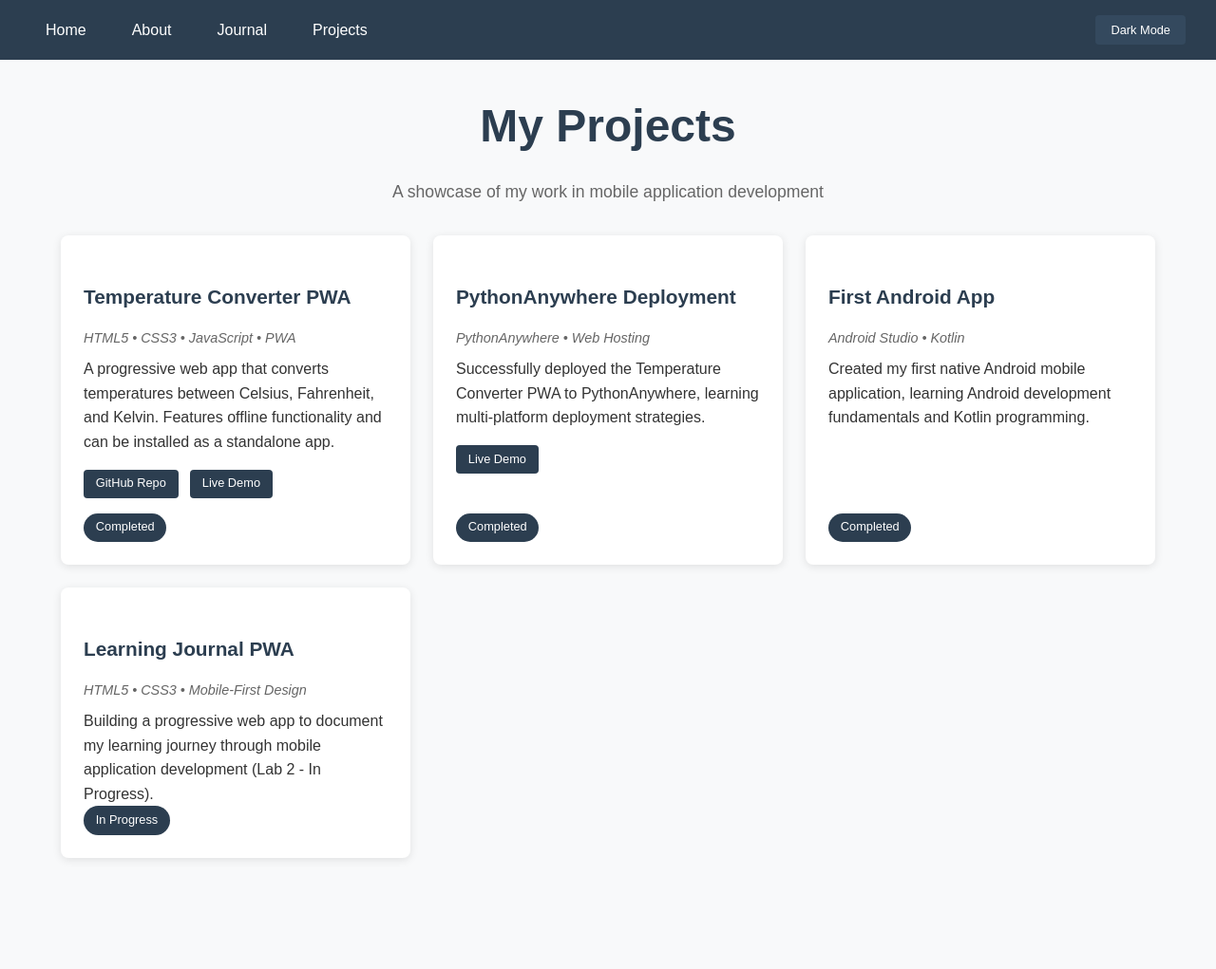
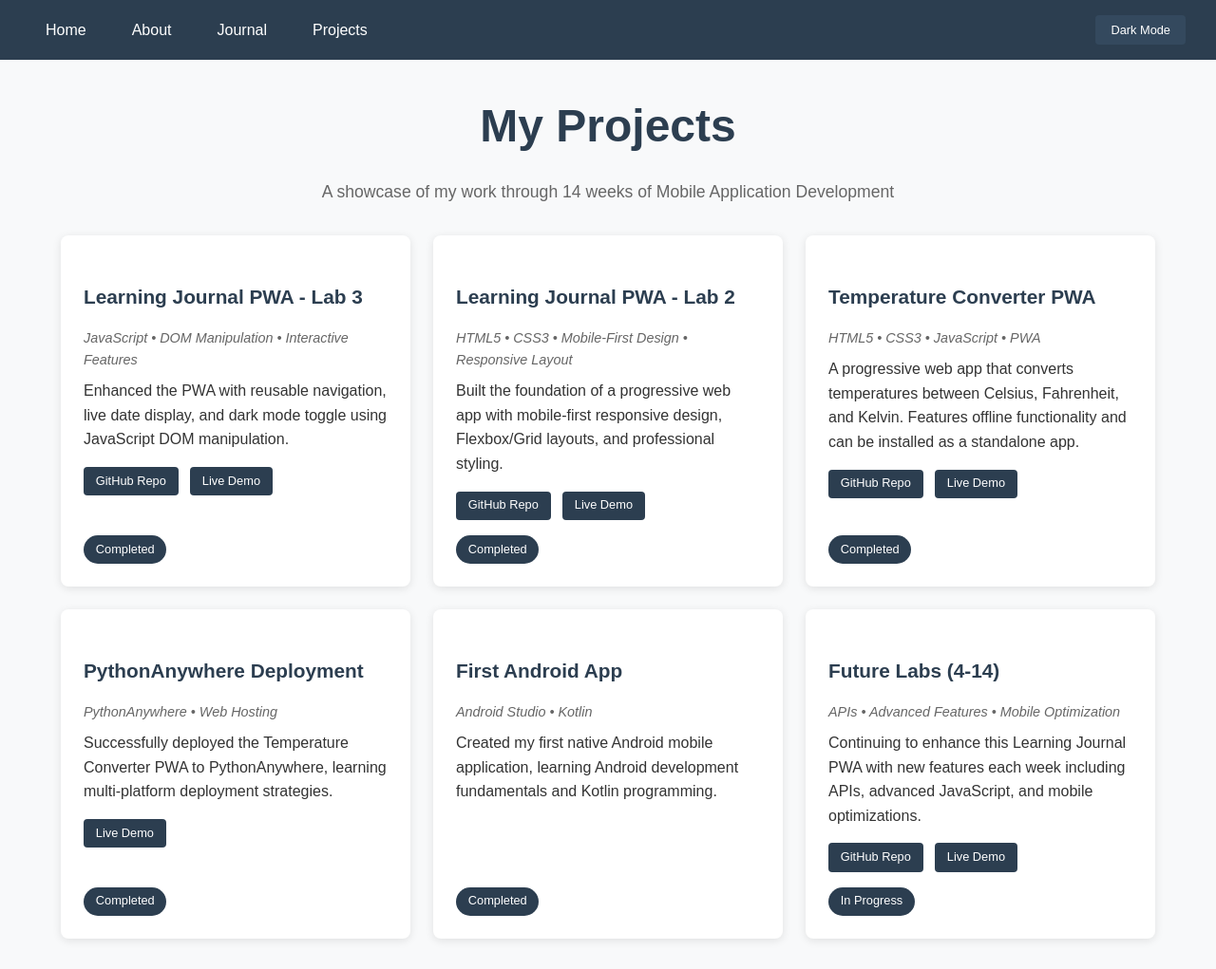
Before and after one commit to Lucas-ctrl1/Learning-journal-PWA, a plain HTML site: page projects.html in a window 1280 px wide. Shown: the whole page at 95% size. Before the commit the page ends 936 px from the top, so only its background shows below. Drawn offline with Linux system fonts and the light colour scheme.

Commit message:
Lab 3: Complete - JavaScript features, updated journal & projects

```diff
--- a/projects.html
+++ b/projects.html
@@ -10,10 +10,34 @@
 
     <div class="container">
         <h1>My Projects</h1>
-        <p class="subtitle">A showcase of my work in mobile application development</p>
+        <p class="subtitle">A showcase of my work through 14 weeks of Mobile Application Development</p>
 
         <div class="project-grid">
-            <!-- Lab 1 Real Projects -->
+            <!-- Lab 3 Project -->
+            <div class="project-card">
+                <h3>Learning Journal PWA - Lab 3</h3>
+                <p class="project-tech">JavaScript • DOM Manipulation • Interactive Features</p>
+                <p>Enhanced the PWA with reusable navigation, live date display, and dark mode toggle using JavaScript DOM manipulation.</p>
+                <div class="project-links">
+                    <a href="https://github.com/Lucas-ctrl1/learning-journal-pwa" target="_blank">GitHub Repo</a>
+                    <a href="https://lucas-ctrl1.github.io/learning-journal-pwa/" target="_blank">Live Demo</a>
+                </div>
+                <div class="project-status">Completed</div>
+            </div>
+
+            <!-- Lab 2 Project -->
+            <div class="project-card">
+                <h3>Learning Journal PWA - Lab 2</h3>
+                <p class="project-tech">HTML5 • CSS3 • Mobile-First Design • Responsive Layout</p>
+                <p>Built the foundation of a progressive web app with mobile-first responsive design, Flexbox/Grid layouts, and professional styling.</p>
+                <div class="project-links">
+                    <a href="https://github.com/Lucas-ctrl1/learning-journal-pwa" target="_blank">GitHub Repo</a>
+                    <a href="https://lucas-ctrl1.github.io/learning-journal-pwa/" target="_blank">Live Demo</a>
+                </div>
+                <div class="project-status">Completed</div>
+            </div>
+
+            <!-- Lab 1 Projects -->
             <div class="project-card">
                 <h3>Temperature Converter PWA</h3>
                 <p class="project-tech">HTML5 • CSS3 • JavaScript • PWA</p>
@@ -42,11 +66,15 @@
                 <div class="project-status">Completed</div>
             </div>
 
-            <!-- Current Lab 2 Project -->
+            <!-- Future Labs Placeholder -->
             <div class="project-card">
-                <h3>Learning Journal PWA</h3>
-                <p class="project-tech">HTML5 • CSS3 • Mobile-First Design</p>
-                <p>Building a progressive web app to document my learning journey through mobile application development (Lab 2 - In Progress).</p>
+                <h3>Future Labs (4-14)</h3>
+                <p class="project-tech">APIs • Advanced Features • Mobile Optimization</p>
+                <p>Continuing to enhance this Learning Journal PWA with new features each week including APIs, advanced JavaScript, and mobile optimizations.</p>
+                <div class="project-links">
+                    <a href="https://github.com/Lucas-ctrl1/learning-journal-pwa" target="_blank">GitHub Repo</a>
+                    <a href="https://lucas-ctrl1.github.io/learning-journal-pwa/" target="_blank">Live Demo</a>
+                </div>
                 <div class="project-status">In Progress</div>
             </div>
         </div>
```
